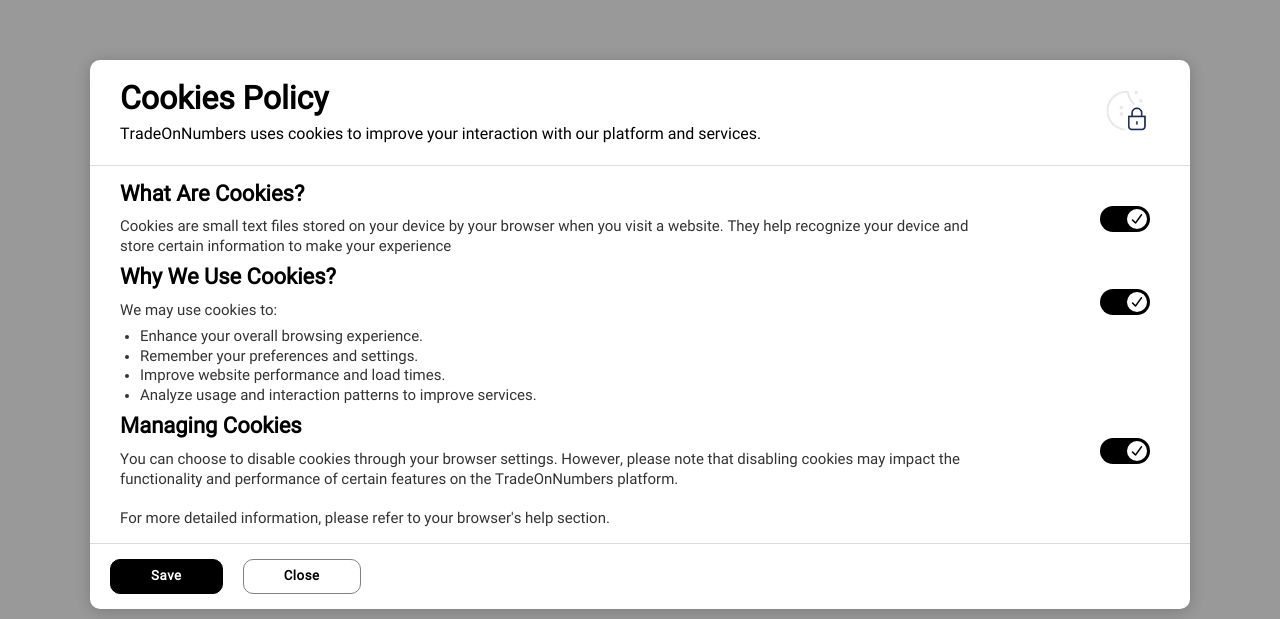
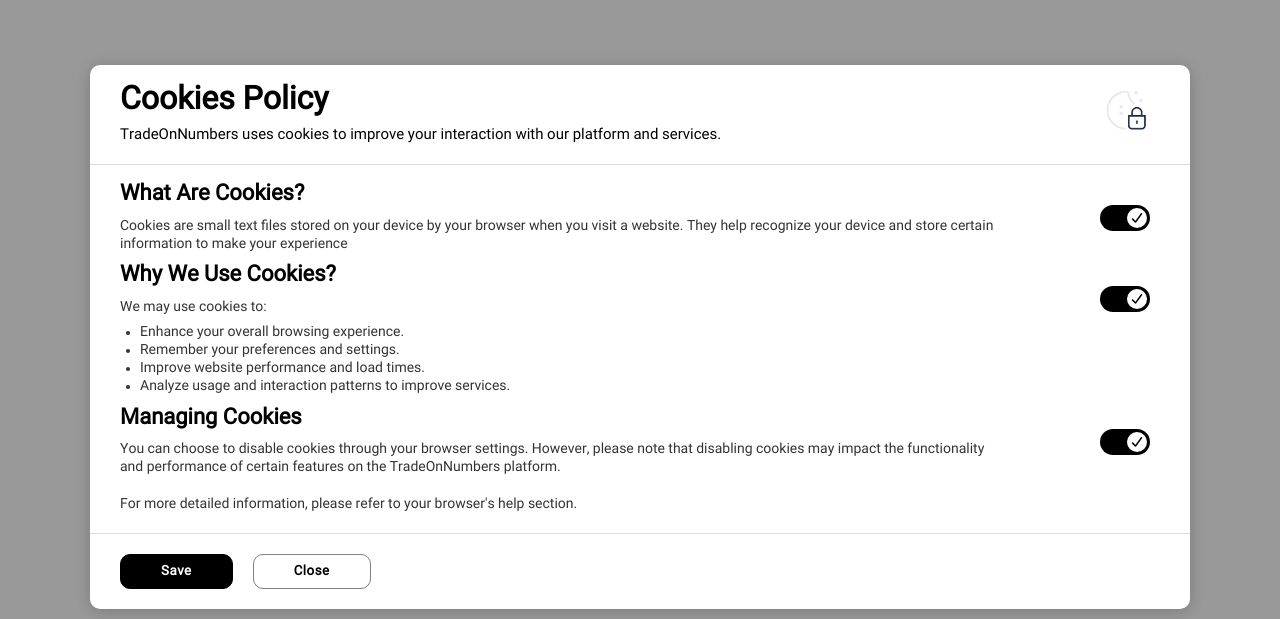
Before and after one commit to AnjaliSaladi18/HomePageTON, a React (Vite) app: page /CookiesPolicy in a window 1280 px wide. Shown: the part 181-800 px from the top of the page. Built offline with nearby package versions, Linux system fonts and the light colour scheme.

Commit message:
Force update modified files

```diff
--- a/src/Pages/CookiesPolicy.css
+++ b/src/Pages/CookiesPolicy.css
@@ -16,19 +16,19 @@
     display: flex;
     justify-content: space-between;
     align-items: center;
-    padding: 15px 30px;
+    padding: 10px 30px 15px 30px;
 }
 .cookies-img img{
     width: 60px;
 }
 .heading-content p {
-    font-size: 16px;
+    font-size: 15px;
     color: black;
 }
 .policy-group{
     border-top: 1px solid gainsboro;
     border-bottom: 1px solid gainsboro;
-    padding: 7px 40px 15px 30px;
+    padding: 7px 40px 20px 30px;
 }
 .policy-row {
     display: flex;
@@ -47,7 +47,7 @@
 
 .policy-text p {
     color: #333;
-    font-size: 15px;
+    font-size: 14px;
 }
 
 ul li {
@@ -109,7 +109,7 @@ input {
     color: #e6e6e6;
 }
 .cookies-policy-buttons{
-    padding: 15px 20px;
+    padding: 20px 20px 20px 30px;
     display: flex;
     gap: 20px;
 }
--- a/src/Pages/CookiesPopup.css
+++ b/src/Pages/CookiesPopup.css
@@ -8,6 +8,7 @@
     width: 100%;
     z-index: 1000;
     padding: 10px 20px;
+    padding-bottom: 20px;
     border-radius: 10px;
     transform: translateX(-50%);
 }
@@ -33,6 +34,7 @@
     margin-right: 10px;
     cursor: pointer;
     margin-top: 15px;
+    padding-bottom: 8px;
 }
 .accept{
     background-color: black;
```
